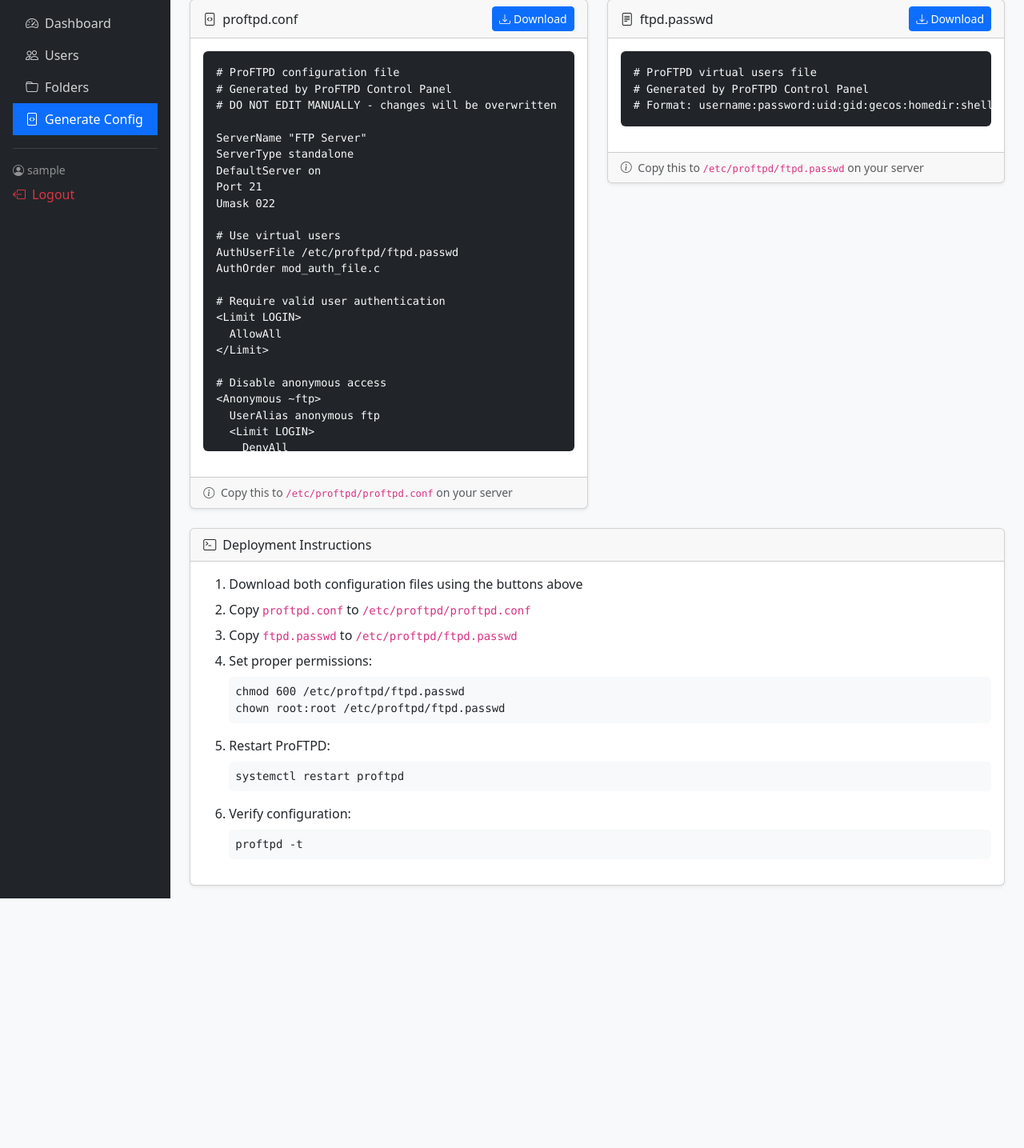
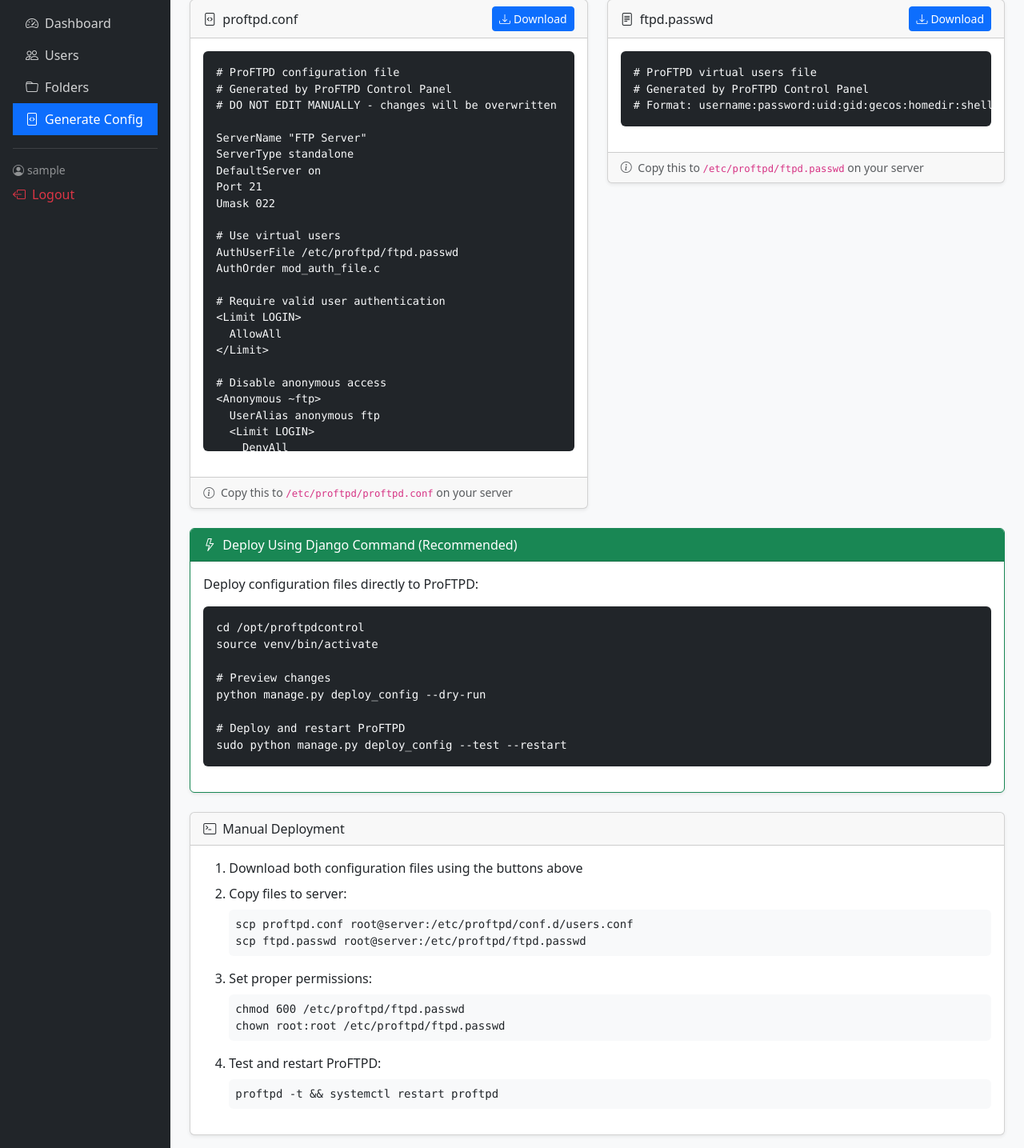
Before and after one commit to arheops/proftpdcontrol, a Django app: page /config/ in a window 1280 px wide. Shown: the part 79-1514 px from the top of the page at 80% size. Before the commit the page ends 1202 px from the top, so only its background shows below. Run offline with Django 5.2, Linux system fonts and the light colour scheme; the visitor is signed in with stand-in values (Sample User, id 1); data that the repository does not hold is empty.

Commit message:
Add deploy_config usage to README and config page
Co-Authored-By: Claude Opus 4.5 <noreply@anthropic.com>

```diff
--- a/ftpmanager/templates/ftpmanager/generate_config.html
+++ b/ftpmanager/templates/ftpmanager/generate_config.html
@@ -43,24 +43,40 @@
     </div>
 </div>
 
+<div class="card border-success mb-4">
+    <div class="card-header bg-success text-white">
+        <i class="bi bi-lightning me-2"></i>Deploy Using Django Command (Recommended)
+    </div>
+    <div class="card-body">
+        <p>Deploy configuration files directly to ProFTPD:</p>
+        <pre class="bg-dark text-light p-3 rounded"><code>cd /opt/proftpdcontrol
+source venv/bin/activate
+
+# Preview changes
+python manage.py deploy_config --dry-run
+
+# Deploy and restart ProFTPD
+sudo python manage.py deploy_config --test --restart</code></pre>
+    </div>
+</div>
+
 <div class="card">
     <div class="card-header">
-        <i class="bi bi-terminal me-2"></i>Deployment Instructions
+        <i class="bi bi-terminal me-2"></i>Manual Deployment
     </div>
     <div class="card-body">
         <ol class="mb-0">
             <li class="mb-2">Download both configuration files using the buttons above</li>
-            <li class="mb-2">Copy <code>proftpd.conf</code> to <code>/etc/proftpd/proftpd.conf</code></li>
-            <li class="mb-2">Copy <code>ftpd.passwd</code> to <code>/etc/proftpd/ftpd.passwd</code></li>
+            <li class="mb-2">Copy files to server:
+                <pre class="bg-light p-2 mt-2 rounded"><code>scp proftpd.conf root@server:/etc/proftpd/conf.d/users.conf
+scp ftpd.passwd root@server:/etc/proftpd/ftpd.passwd</code></pre>
+            </li>
             <li class="mb-2">Set proper permissions:
                 <pre class="bg-light p-2 mt-2 rounded"><code>chmod 600 /etc/proftpd/ftpd.passwd
 chown root:root /etc/proftpd/ftpd.passwd</code></pre>
             </li>
-            <li class="mb-2">Restart ProFTPD:
-                <pre class="bg-light p-2 mt-2 rounded"><code>systemctl restart proftpd</code></pre>
-            </li>
-            <li>Verify configuration:
-                <pre class="bg-light p-2 mt-2 rounded"><code>proftpd -t</code></pre>
+            <li>Test and restart ProFTPD:
+                <pre class="bg-light p-2 mt-2 rounded"><code>proftpd -t && systemctl restart proftpd</code></pre>
             </li>
         </ol>
     </div>
```
Also changed, not shown: README.md.
